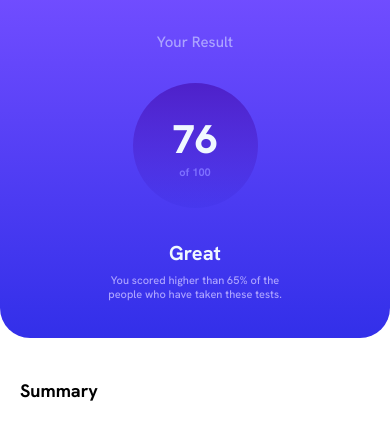
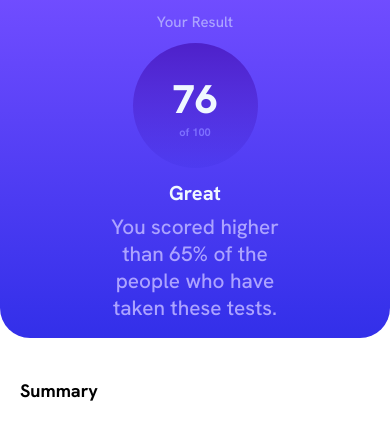
Before and after one commit to IONIN66/Results-summary-component, a plain HTML site: page index.html in a window 390 px wide. Shown: the top 435 px of the page. Drawn offline with Linux system fonts and the light colour scheme.

Commit message:
Update css.css

```diff
--- a/css.css
+++ b/css.css
@@ -258,7 +258,7 @@ div.butt.butt-end:hover{
 
  .end-text{
    padding: 0 100px 0 100px;
-   font-size: 11px;
+   font-size: 1.3rem;
    color: hsl(246, 100%, 82%);
  }
 
```
